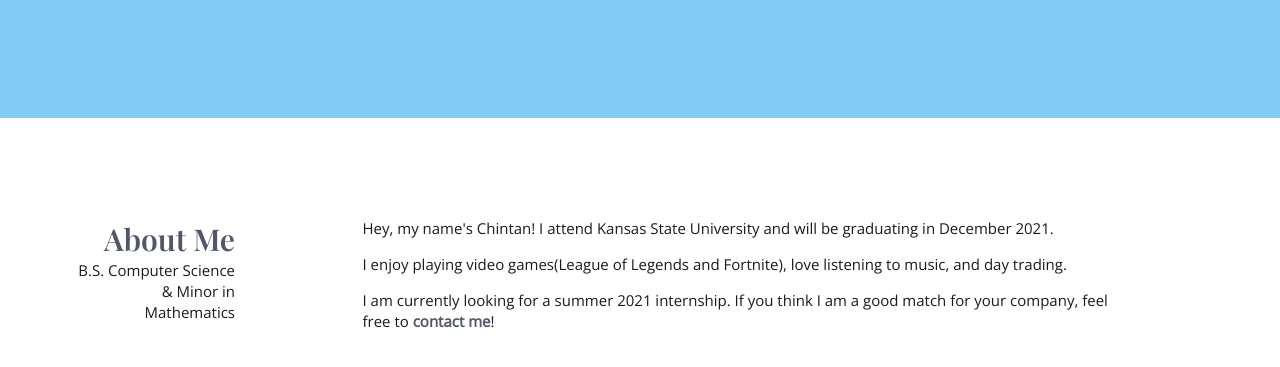
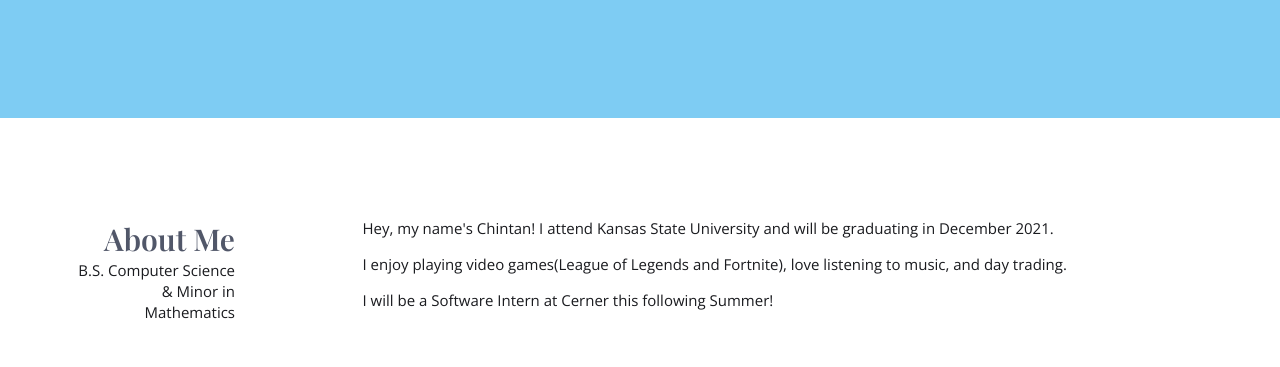
Before and after one commit to chintan1226/chintan1226.github.io, a plain HTML site: page index.html in a window 1280 px wide. Shown: the part 543-910 px from the top of the page. Drawn offline with nearby package versions, Linux system fonts and the light colour scheme.

Commit message:
Update: Resume

```diff
--- a/index.html
+++ b/index.html
@@ -123,9 +123,7 @@
                         <p>I enjoy playing video games(League of Legends and Fortnite), love listening to music, and
                             day
                             trading.</p>
-                        <p>I am currently looking for a summer 2021 internship. If you think I am a good match for
-                            your
-                            company, feel free to <b><a href="#contact">contact me</a></b>!</p>
+                        <p>I will be a Software Intern at Cerner this following Summer!</p>
                     </div>
                 </div>
                 <!--// end row -->
```
Also changed, not shown: 1 other file.
